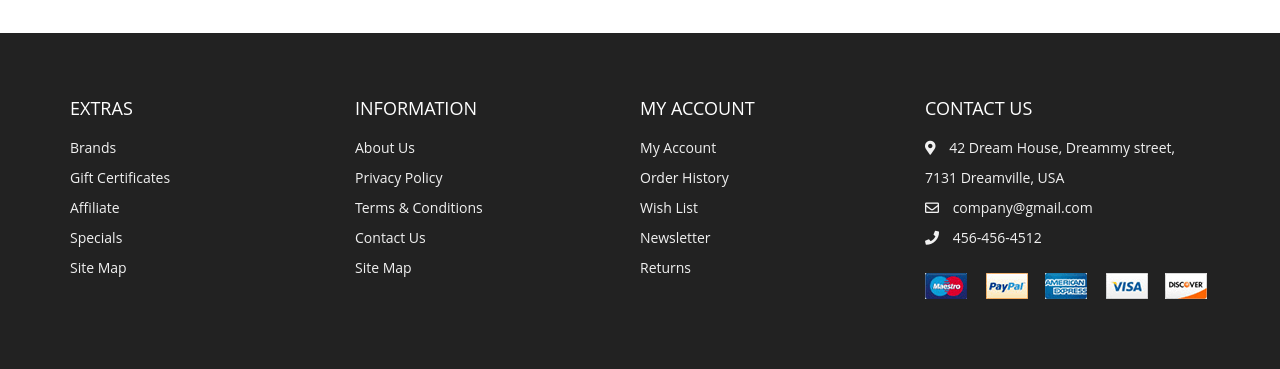
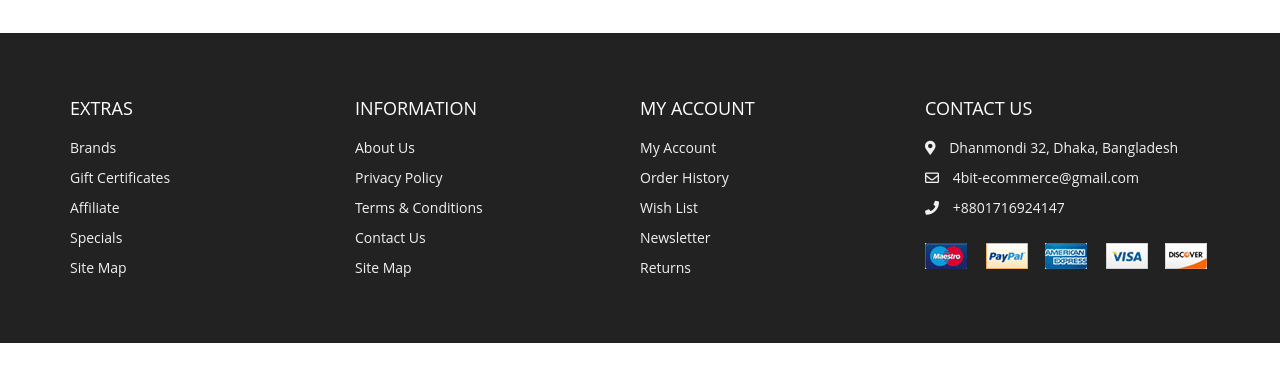
Before and after one commit to fsd-4bit/practice-project, a plain HTML site: page index.html in a window 1280 px wide. Shown: the part 3479-3848 px from the top of the page. After the commit the page ends 3822 px from the top, so only its background shows below. Drawn offline with nearby package versions, Linux system fonts and the light colour scheme.

```diff
--- a/index.html
+++ b/index.html
@@ -455,19 +455,19 @@
             <span>
               <i class="fas fa-map-marker-alt"></i>
             </span>
-            42 Dream House, Dreammy street, 7131 Dreamville, USA
+              Dhanmondi 32, Dhaka, Bangladesh
           </div>
           <div>
             <span>
               <i class="far fa-envelope"></i>
             </span>
-            company@gmail.com
+            4bit-ecommerce@gmail.com
           </div>
           <div>
             <span>
               <i class="fas fa-phone"></i>
             </span>
-            456-456-4512
+            +8801716924147
           </div>
           <div class="payment-methods">
             <img src="./images/payment.png" alt="">
```
